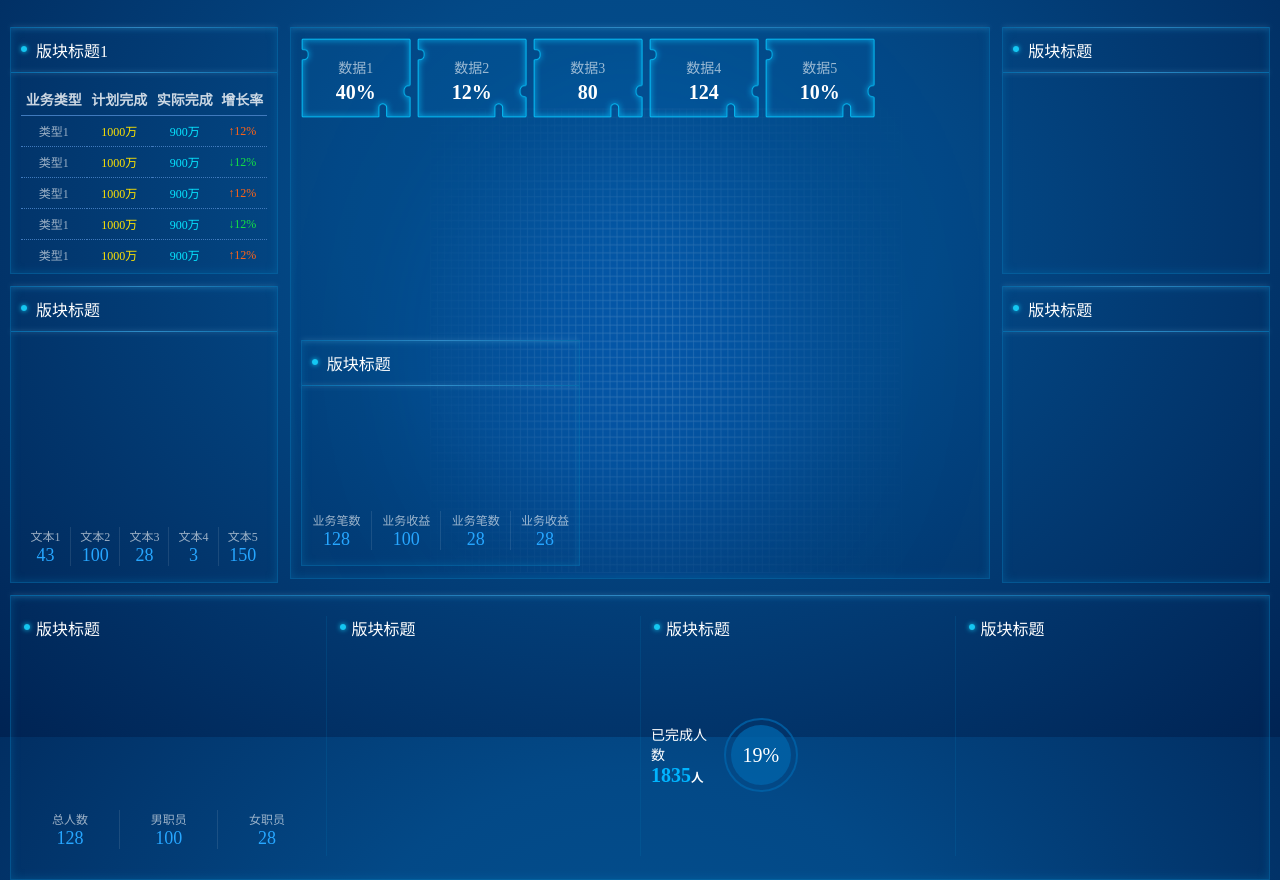
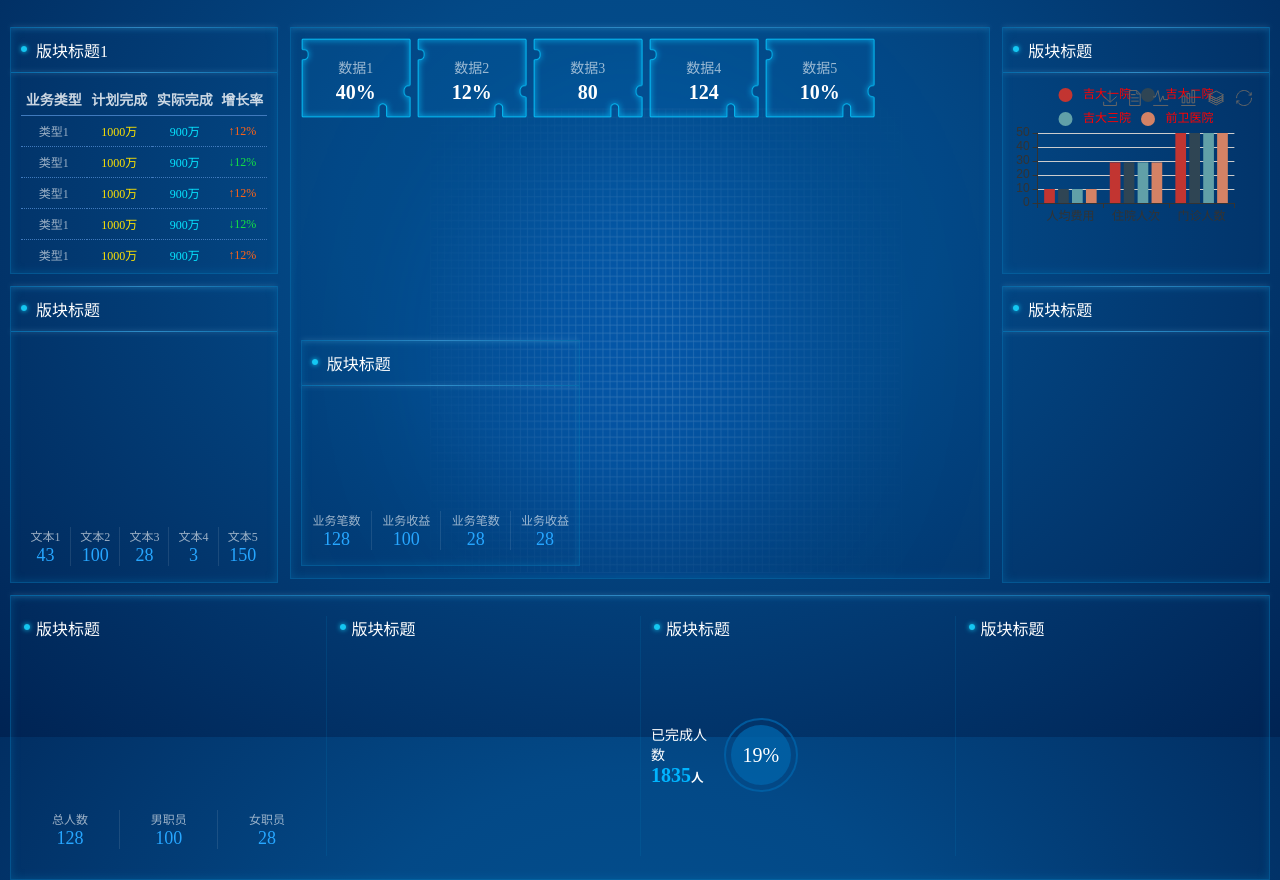
Before and after one commit to wsber/EchartOfHospitalDetectData, a plain HTML site: page index.html in a window 1280 px wide. Shown: the part 63-943 px from the top of the page. Drawn offline with nearby package versions, Linux system fonts and the light colour scheme; no server answers.

Commit message:
add polyer

```diff
--- a/index.html
+++ b/index.html
@@ -276,6 +276,82 @@
 	</div>
 </body>
 <script>
+	var mychart = echarts.init(document.getElementById("one"))
+	var options={
+		toolbox:{
+			itemSize:15,
+			feature:{
+				saveAsImage:{},
+				dataView:{},
+				magicType: {
+						type: ['line', 'bar', 'stack']
+				},
+				restore:{}
+			}
+		},
+		tooltip:{
+			triggerOn:'click',
+			trigger:'axis'
+		},
+		grid:{
+			left:'10%',
+			top:50,
+			backgroundColor : 'transparent'
+		},
+		legend:{
+			data:[
+				{
+					name:'吉大一院',
+					icon:'circle',
+					textStyle:{color:'red'}
+				},
+				{
+					name:'吉大二院',
+					icon:'circle',
+					textStyle:{color:'red'}
+				},
+				{
+					name:'吉大三院',
+					icon:'circle',
+					textStyle:{color:'red'}
+				},{
+					name:'前卫医院',
+					icon:'circle',
+					textStyle:{color:'red'}
+				}
+			]
+		},
+		xAxis:{
+			type:'category',
+			// data:['吉大一院','吉大二院','吉大三院','前卫医院'],
+			data:['人均费用','住院人次','门诊人数'],
+		},
+		yAxis:{
+			type:'value',
+		},
+		//数据通常放在series属性当中
+		series:[{
+			type:'bar',
+			data:[10,29,50],
+			name:'吉大一院'
+		},{
+			type:'bar',
+			data:[10,29,50],
+			name:'吉大二院'
+		},{
+			type:'bar',
+			data:[10,29,50],
+			name:'吉大三院'
+		},{
+			type:'bar',
+			data:[10,29,50],
+			name:'前卫医院'
+		}]
+	}
+	<!--5.将配置项设置给echarts实例对象-->
+	mychart.setOption(options)
+
+
 	//第三步：初始化echarts实例对象
 	var mychart=echarts.init(document.getElementById("map"))
 		$.getJSON("https://geo.datav.aliyun.com/areas_v3/bound/220100_full.json",function(r){
@@ -307,5 +383,8 @@
 		mychart.setOption(options)
 		}
 		)
+
+
+
 </script>
 </html>
```
